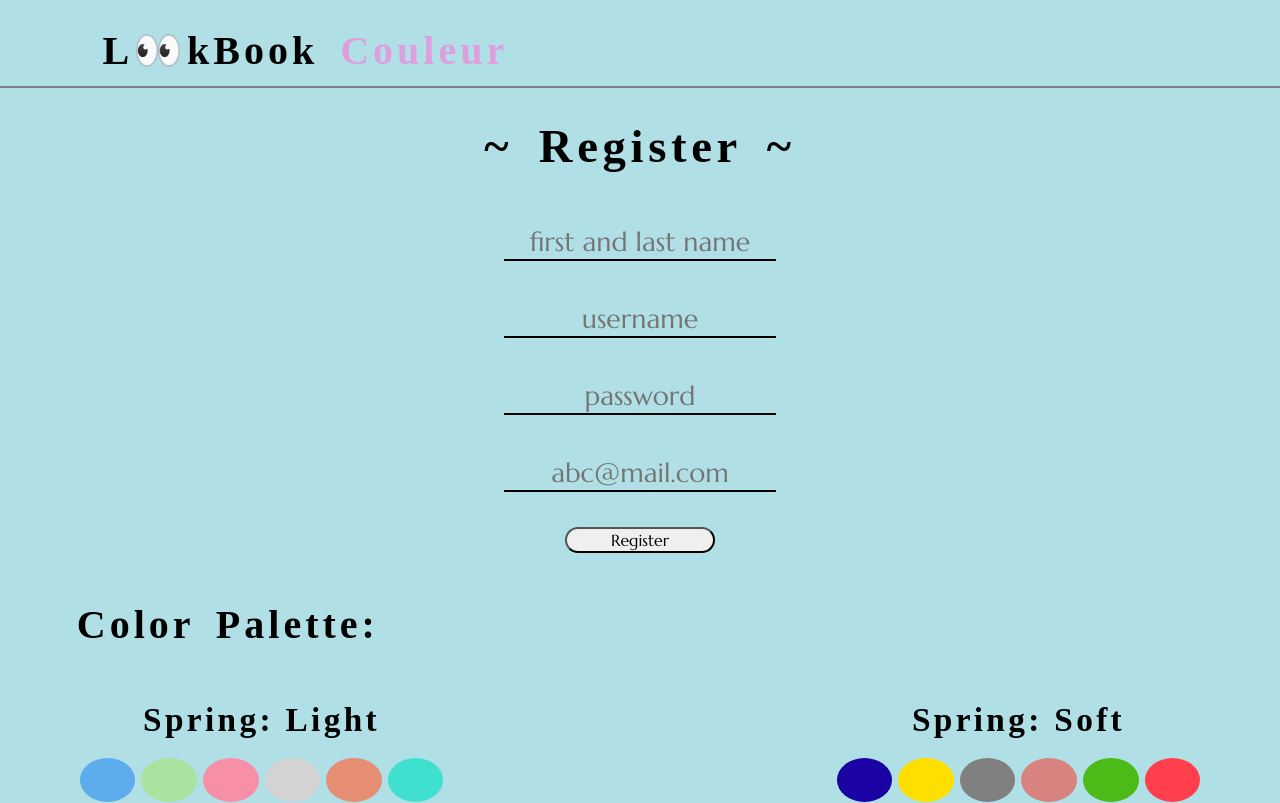
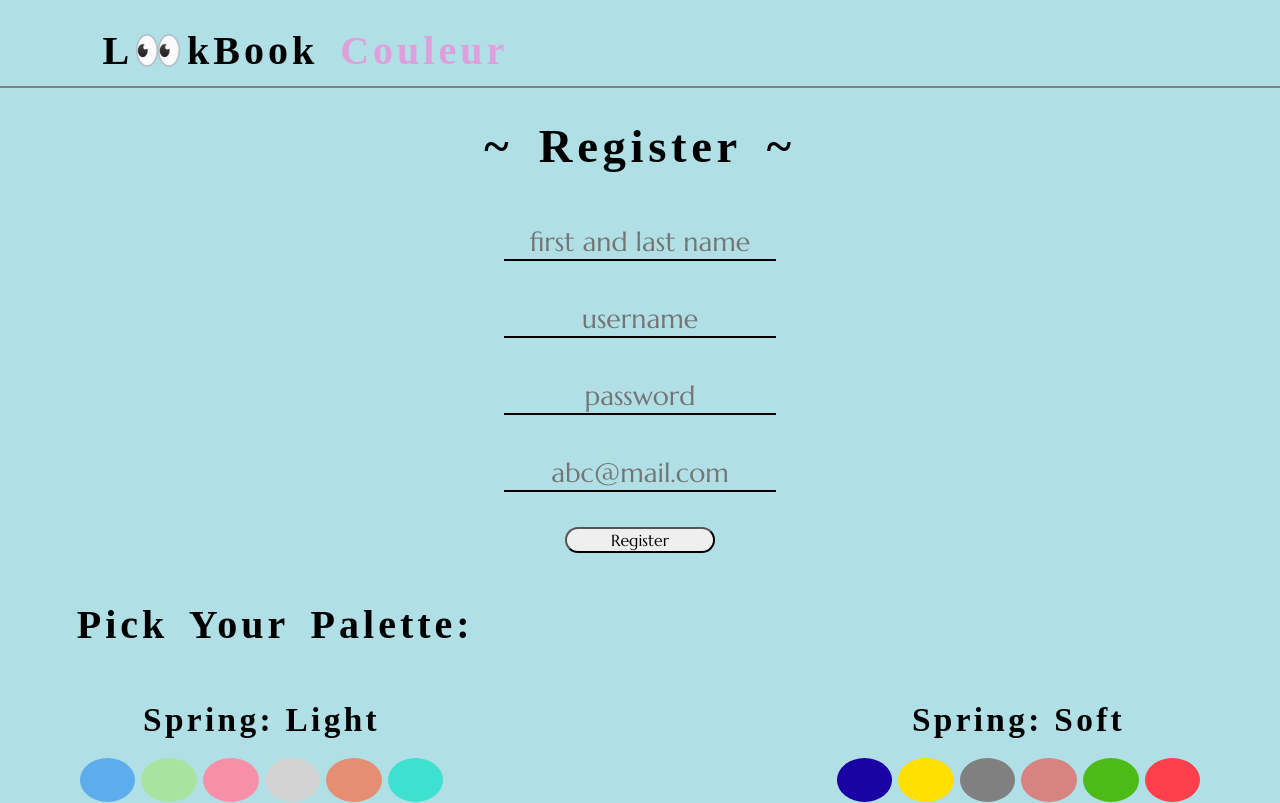
Before and after one commit to sierramoore/react-lookbook-couleur, a React (Create React App) app in the folder react-lookbook-couleur/: page / in a window 1280 px wide. Built offline with nearby package versions, Linux system fonts and the light colour scheme; no server answers; a web font is replaced by a local one.

Commit message:
register get request working, continue work on Register component

```diff
--- a/react-lookbook-couleur/package.json
+++ b/react-lookbook-couleur/package.json
@@ -6,7 +6,8 @@
     "eslint": "^4.17.0",
     "react": "^16.2.0",
     "react-dom": "^16.2.0",
-    "react-scripts": "1.1.0"
+    "react-scripts": "1.1.0",
+    "superagent": "^3.8.2"
   },
   "scripts": {
     "start": "react-scripts start",
--- a/react-lookbook-couleur/src/App.js
+++ b/react-lookbook-couleur/src/App.js
@@ -6,6 +6,7 @@ import './Profile';
 import Register from "./Register";
 import Profile from "./Profile";
 import Login from "./Login";
+import request from 'superagent';
 
 
 class App extends Component {
@@ -20,6 +21,7 @@ class App extends Component {
             colors: []
         }
     }
+
     createUser = (formData) =>{
         console.log(formData);
         // request
@@ -33,14 +35,18 @@ class App extends Component {
 
     };
 
+
+    // <h4>WELCOME</h4>
+    //             <p>It is a long established fact that a reader will be distracted by the readable content of a page when looking at its layout. The point of using Lorem Ipsum is that it has a more-or-less normal distribution of letters, as opposed to using 'Content here, content here', making it look like readable English. Many desktop publishing packages and web page editors now use Lorem Ipsum as their default model text, and a search for 'lorem ipsum' will uncover many web sites still in their infancy.</p>
     render() {
         return (
             <div>
                 <link href="https://fonts.googleapis.com/css?family=Londrina+Outline|Londrina+Shadow|Londrina+Solid|Marcellus|Londrina+Sketch" rel="stylesheet"/>
 
                 <h1 id="logo">L👀kBook <span id="logo-color">Couleur</span></h1><hr/>
-                {this.state.username === '' && this.state.password === '' ? <Register getUsername={this.getUsername} getPassword={this.getPassword}/> : <Profile/> }
+                {this.state.username === '' && this.state.password === '' ? <Register/> : <Profile/> }
                 {/*<Register createUser={this.createUser}/>*/}
+
 
             </div>
         );
--- a/react-lookbook-couleur/src/Register.js
+++ b/react-lookbook-couleur/src/Register.js
@@ -1,5 +1,6 @@
 import React, { Component } from 'react';
 import './LoginRegister.css'
+import request from 'superagent';
 
 
 class Register extends Component {
@@ -11,9 +12,24 @@ class Register extends Component {
             username: this.props.username,
             password: this.props.password,
             email: this.props.email,
-            colors: this.props.colors
+            colors: []
         }
     }
+
+    componentDidMount(){
+        request
+            .get('http://localhost:9292/users/register')
+            .end((err, res) => {
+                if (err) console.log(err)
+                const parsedColors = JSON.parse(res.text)
+
+                const state = this.state
+                state.colors = parsedColors
+                console.log(state.colors)
+                this.setState(state)
+            })
+    }
+
     handleSubmit = (e) =>{
         e.preventDefault();
         this.props.createUser(this.state);
@@ -24,11 +40,25 @@ class Register extends Component {
 
     };
 
-// <h4>WELCOME</h4>
-// <p>It is a long established fact that a reader will be distracted by the readable content of a page when looking at its layout. The point of using Lorem Ipsum is that it has a more-or-less normal distribution of letters, as opposed to using 'Content here, content here', making it look like readable English. Many desktop publishing packages and web page editors now use Lorem Ipsum as their default model text, and a search for 'lorem ipsum' will uncover many web sites still in their infancy.</p>
-// <h1>~ Register ~</h1>
+
 
     render() {
+        // const paletteList = this.state.palettes.map((palette, i) => {
+
+        //     for(let i = 0; i < this.state.palettes.length; i++){
+        //             for(let j = 0; j < this.state.palettes.color.length; i++){
+        //                 const colorName = this.state.palettes.color[j].name
+        //                 const colorId = this.state.palettes.color[j].id
+        //             }
+
+
+        //     }
+        //     return <div key={i}>
+        //         <h3>{palette.name}</h3>
+
+        //     </div>
+        // })
+
 
         return (
             <div>
@@ -40,9 +70,9 @@ class Register extends Component {
                     <input name="password" value={this.state.password} placeholder="password" onChange={this.handleInput}/><br/>
                     <input name="email" value={this.state.email} placeholder="abc@mail.com" onChange={this.handleInput}/><br/>
                     <button onClick={this.handleSubmit}>Register</button>
-                </form>
 
-                <h2>Color Palette: </h2>
+
+                <h2>Pick Your Palette: </h2>
                 <div id="colors" style={{float: 'left', marginLeft: '6%'}}>
                     <h3>Spring: Light</h3>
                     <span style={{background: '#5DADEC'}}>.  .  .</span>
@@ -61,6 +91,7 @@ class Register extends Component {
                     <span style={{background: '#4CBB17'}}>.  .  .</span>
                     <span style={{background: '#FF404C'}}>.  .  .</span>
                 </div>
+                </form>
 
             </div>
         );
```
Also changed, not shown: 1 other file (tests, documents, lock files or other folders).
